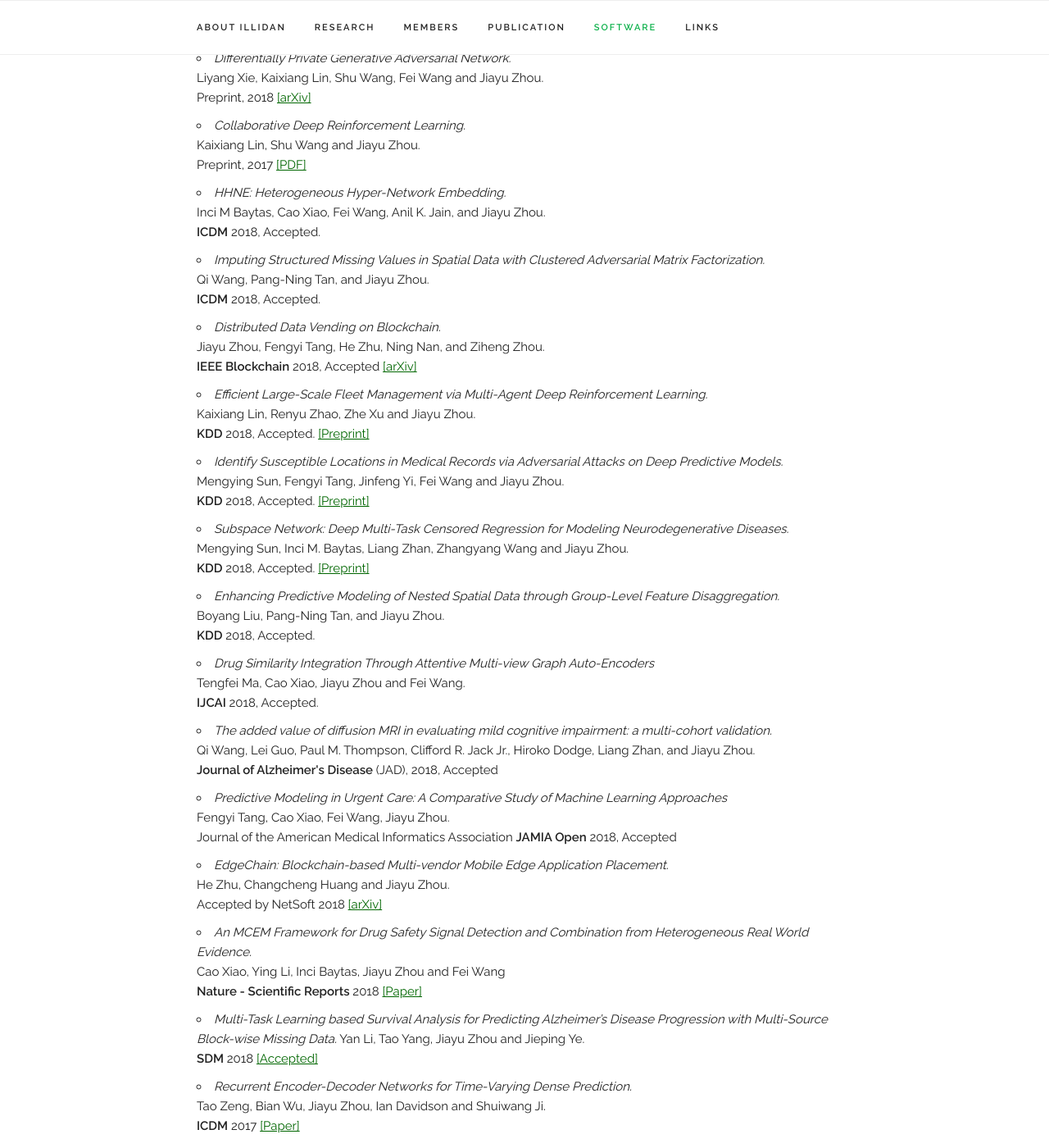
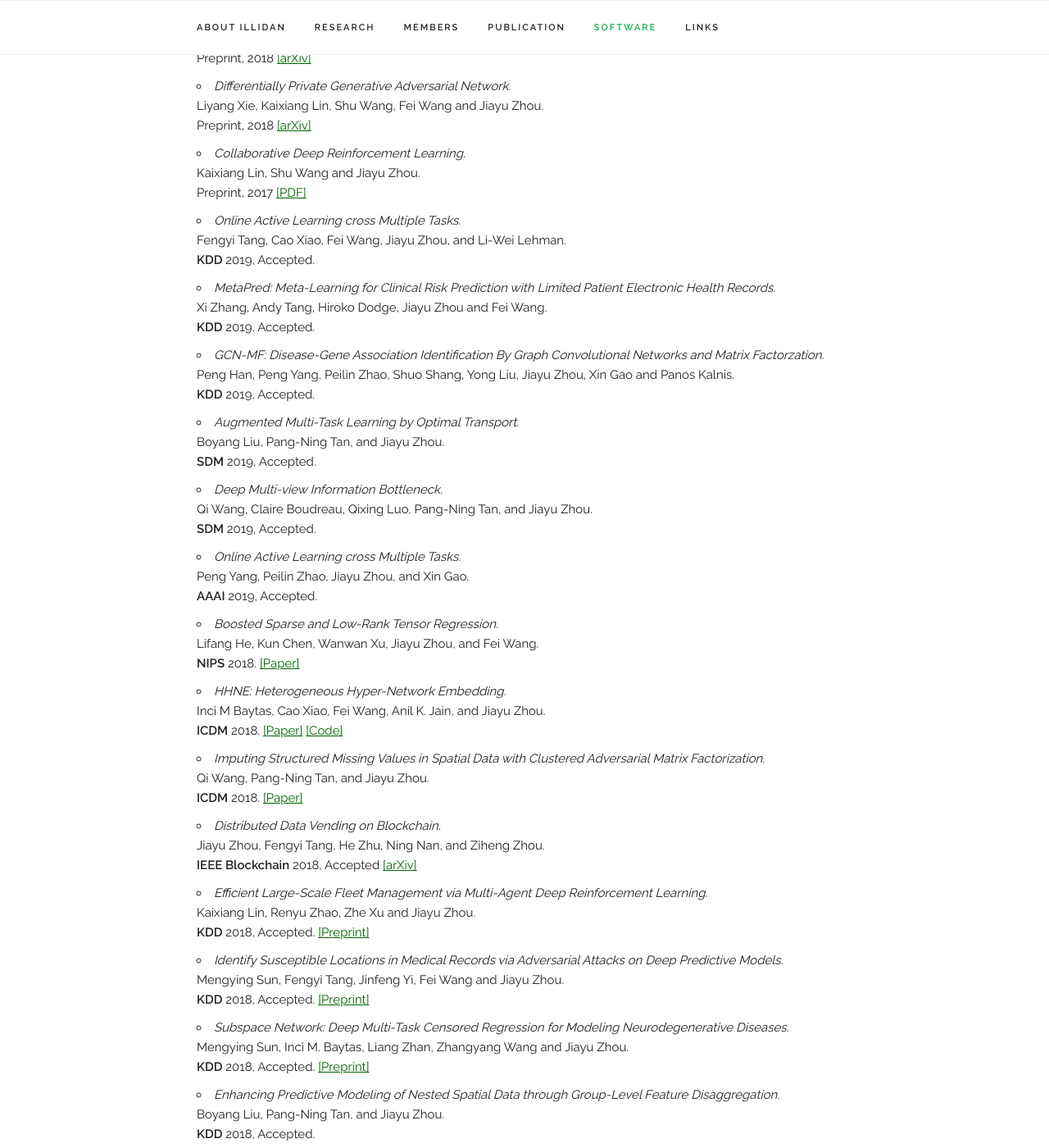
Before and after one commit to Marvelrex/denos.lab.io, a Jekyll site: the page built from index.html, in a window 1280 px wide and 1400 px high, scrolled down 6448 px. Shown: the whole window at 82% size. Built offline with Jekyll 4.4.1, drawn with Linux system fonts in a browser that asks for light colours; nearby versions of some CDN libraries; some of the changed text lies outside the part shown.

Commit message:
Add paper and news.

```diff
--- a/_includes/news.md
+++ b/_includes/news.md
@@ -1,3 +1,4 @@
+- [May 2019] Three papers accepted by KDD 2019.
 - [Aug 2018] Two papers accepted by ICDM 2018.
 - [May 2018] Four papers accepted by KDD 2018.
 - [Aug 2017] Three papers accepted by ICDM 2017.
--- a/_layouts/default.html
+++ b/_layouts/default.html
@@ -264,14 +264,52 @@
             Preprint, 2017 <a href="https://arxiv.org/pdf/1702.05796.pdf" target="_blank">[PDF]</a>
         </li>
 
+        <li><i>Online Active Learning cross Multiple Tasks. </i><br>
+            Fengyi Tang, Cao Xiao, Fei Wang, Jiayu Zhou, and Li-Wei Lehman. <br>
+            <b>KDD</b> 2019, Accepted.
+        </li>
+
+        <li><i>MetaPred: Meta-Learning for Clinical Risk Prediction with Limited Patient Electronic Health Records. </i><br>
+            Xi Zhang, Andy Tang, Hiroko Dodge, Jiayu Zhou and Fei Wang. <br>
+            <b>KDD</b> 2019, Accepted.
+        </li>
+
+        <li><i>GCN-MF: Disease-Gene Association Identification By Graph Convolutional Networks and Matrix Factorzation. </i><br>
+            Peng Han, Peng Yang, Peilin Zhao, Shuo Shang, Yong Liu, Jiayu Zhou, Xin Gao and Panos Kalnis. <br>
+            <b>KDD</b> 2019, Accepted.
+        </li>
+
+        <li><i>Augmented Multi-Task Learning by Optimal Transport. </i><br>
+            Boyang Liu, Pang-Ning Tan, and Jiayu Zhou. <br>
+            <b>SDM</b> 2019, Accepted.
+        </li>
+
+        <li><i>Deep Multi-view Information Bottleneck. </i><br>
+            Qi Wang, Claire Boudreau, Qixing Luo, Pang-Ning Tan, and Jiayu Zhou. <br>
+            <b>SDM</b> 2019, Accepted.
+        </li>
+
+        <li><i>Online Active Learning cross Multiple Tasks. </i><br>
+            Peng Yang, Peilin Zhao, Jiayu Zhou, and Xin Gao. <br>
+            <b>AAAI</b> 2019, Accepted.
+        </li>
+
+        <li><i>Boosted Sparse and Low-Rank Tensor Regression. </i><br>
+            Lifang He, Kun Chen, Wanwan Xu, Jiayu Zhou, and Fei Wang. <br>
+            <b>NIPS</b> 2018. <a href="https://papers.nips.cc/paper/7379-boosted-sparse-and-low-rank-tensor-regression.pdf" target="_blank">[Paper]</a>
+        </li>
+
         <li><i>HHNE: Heterogeneous Hyper-Network Embedding. </i><br>
             Inci M Baytas, Cao Xiao, Fei Wang, Anil K. Jain, and Jiayu Zhou. <br>
-            <b>ICDM</b> 2018, Accepted.
+            <b>ICDM</b> 2018.
+            <a href="https://ieeexplore.ieee.org/document/8594913" target="_blank">[Paper]</a>
+            <a href="https://github.com/illidanlab/HHNE" target="_blank">[Code]</a>
         </li>
 
         <li><i>Imputing Structured Missing Values in Spatial Data with Clustered Adversarial Matrix Factorization. </i><br>
             Qi Wang, Pang-Ning Tan, and Jiayu Zhou. <br>
-            <b>ICDM</b> 2018, Accepted.
+            <b>ICDM</b> 2018.
+            <a href="https://ieeexplore.ieee.org/document/8594982" target="_blank">[Paper]</a>
         </li>
 
         <li><i>Distributed Data Vending on Blockchain. </i><br>
@@ -306,12 +344,13 @@
 
         <li><i>The added value of diffusion MRI in evaluating mild cognitive impairment: a multi-cohort validation. </i><br>
             Qi Wang, Lei Guo, Paul M. Thompson, Clifford R. Jack Jr., Hiroko Dodge, Liang Zhan, and Jiayu Zhou. <br>
-            <b>Journal of Alzheimer's Disease</b> (JAD), 2018, Accepted
+            <b>Journal of Alzheimer's Disease</b> (JAD), 2018. <a href="https://content.iospress.com/articles/journal-of-alzheimers-disease/jad171048" target="_blank">[Paper]</a>
         </li>
 
         <li><i>Predictive Modeling in Urgent Care: A Comparative Study of Machine Learning Approaches</i><br>
             Fengyi Tang, Cao Xiao, Fei Wang, Jiayu Zhou. <br>
-            Journal of the American Medical Informatics Association <b>JAMIA Open</b> 2018, Accepted
+            Journal of the American Medical Informatics Association <b>JAMIA Open</b> 2018.
+            <a href="https://academic.oup.com/jamiaopen/article/1/1/87/5032901" target="_blank">[Paper]</a>
         </li>
 
         <li><i>EdgeChain: Blockchain-based Multi-vendor Mobile Edge Application Placement. </i><br>
@@ -322,11 +361,12 @@
         <li><i>An MCEM Framework for Drug Safety Signal Detection and Combination from Heterogeneous Real World Evidence. </i><br>
             Cao Xiao, Ying Li, Inci Baytas, Jiayu Zhou and Fei Wang<br>
             <b>Nature - Scientific Reports</b> 2018 <a href="https://www.nature.com/articles/s41598-018-19979-7" target="_blank">[Paper]</a>
+            <a href="https://github.com/illidanlab/urgent-care-comparative">[Code]</a>
         </li>
 
         <li><i>Multi-Task Learning based Survival Analysis for Predicting Alzheimer’s Disease Progression with Multi-Source Block-wise Missing Data.</i>
             Yan Li, Tao Yang, Jiayu Zhou and Jieping Ye.<br>
-            <b>SDM</b> 2018 <a href="#">[Accepted]</a>
+            <b>SDM</b> 2018 <a href="https://epubs.siam.org/doi/abs/10.1137/1.9781611975321.33" target="_blank">[Paper]</a>
         </li>
 
         <li><i>Recurrent Encoder-Decoder Networks for Time-Varying Dense Prediction.</i><br>
```
